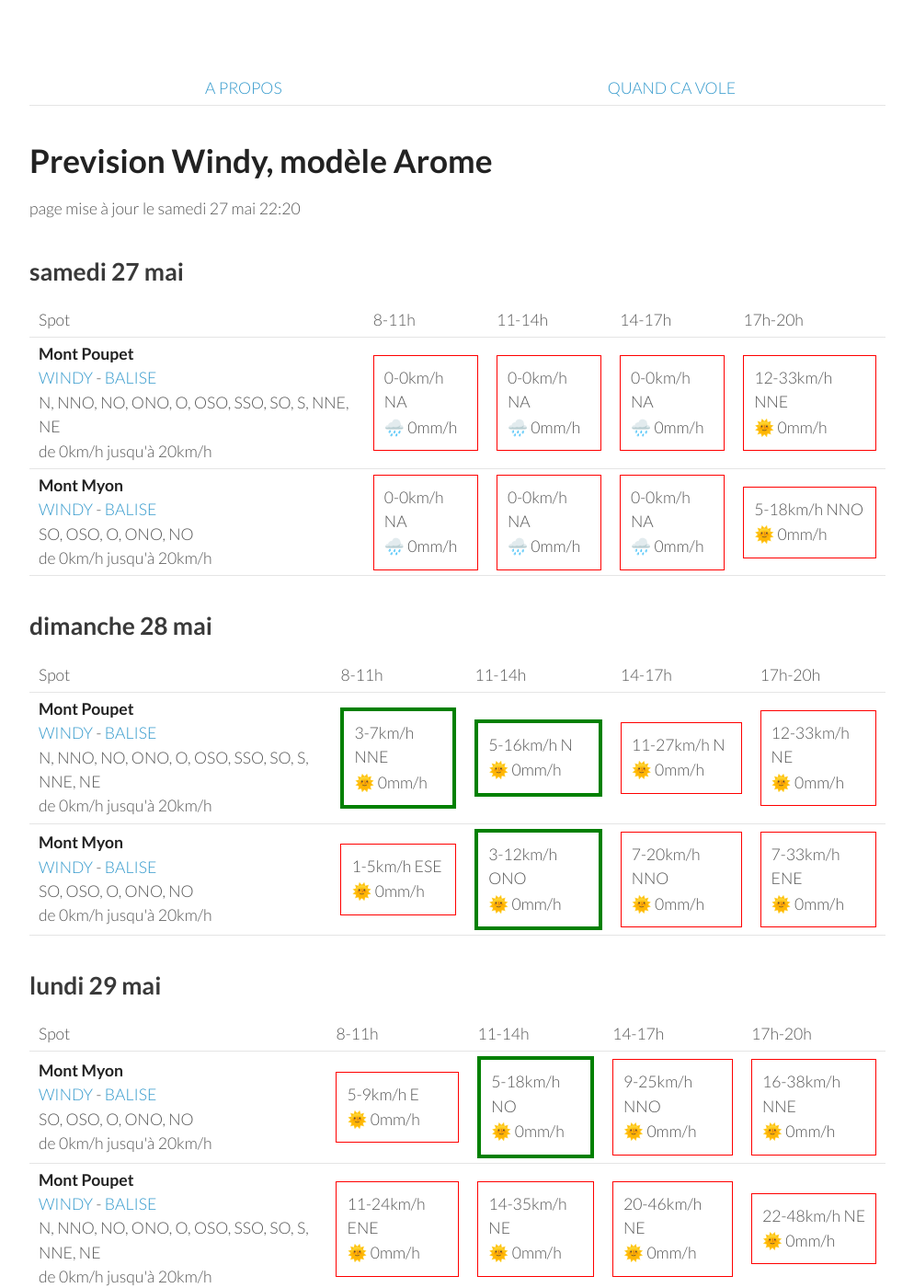
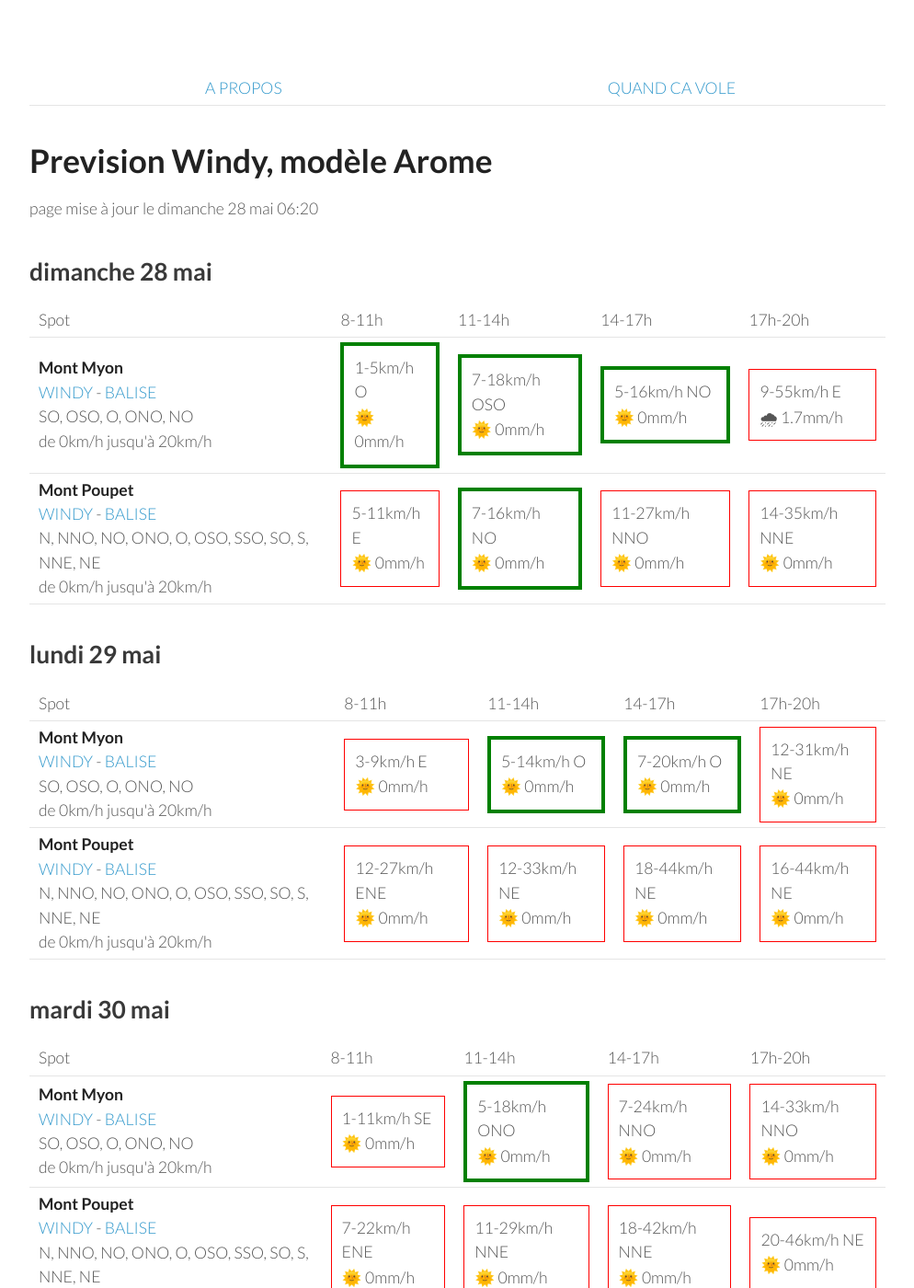
Before and after one commit to parapente-dans-le-nord/parapente-dans-le-nord.github.io, a Jekyll site: the page built from jura.markdown, in a window 1280 px wide and 1400 px high. Shown: the whole window at 92% size, without its empty margins (26-1020 px from the left). Built offline with Jekyll 4.4.1, drawn with Linux system fonts in a browser that asks for light colours; some of the changed text lies outside the part shown.

Commit message:
update index.markdown

```diff
--- a/jura.markdown
+++ b/jura.markdown
@@ -7,42 +7,8 @@ title:  "Tous les spots"
 {: .links}
 
 # Prevision Windy, modèle Arome
-page mise à jour le samedi 27 mai 22:20
+page mise à jour le dimanche 28 mai 06:20
 
-## samedi 27 mai
-
-{::nomarkdown}
-<table>
-  <tbody>
-    <tr>
-      <td>Spot</td>
-      <td>8-11h</td>
-      <td>11-14h</td>
-      <td>14-17h</td>
-      <td>17h-20h</td>
-    </tr>
-<tr>
-        <td><strong>Mont Poupet</strong><br><a href="https://windy.com/46.970/5.876?46.541,5.876,8">WINDY</a> - <span class=""><a href="http://www.balisemeteo.com/balise.php?idBalise=92">BALISE</a> </span><br> <span class="vent-favorable">N, NNO, NO, ONO, O, OSO, SSO, SO, S, NNE, NE</span><br><span class="force-vent">de 0km/h jusqu'à 20km/h</span> </td>
-
-            <td><div class="not-flyable"><p>0-0km/h NA</p><p>🌧️ 0mm/h</p></div></td>
-            <td><div class="not-flyable"><p>0-0km/h NA</p><p>🌧️ 0mm/h</p></div></td>
-            <td><div class="not-flyable"><p>0-0km/h NA</p><p>🌧️ 0mm/h</p></div></td>
-            <td><div class="not-flyable"><p>12-33km/h NNE</p><p>🌞 0mm/h</p></div></td>
-
-    </tr>
-<tr>
-        <td><strong>Mont Myon</strong><br><a href="https://windy.com/46.331/5.397?45.898,5.394,8,m:eWoagj8">WINDY</a> - <span class=""><a href="http://www.balisemeteo.com/balise.php?idBalise=70">BALISE</a> </span><br> <span class="vent-favorable">SO, OSO, O, ONO, NO</span><br><span class="force-vent">de 0km/h jusqu'à 20km/h</span> </td>
-
-            <td><div class="not-flyable"><p>0-0km/h NA</p><p>🌧️ 0mm/h</p></div></td>
-            <td><div class="not-flyable"><p>0-0km/h NA</p><p>🌧️ 0mm/h</p></div></td>
-            <td><div class="not-flyable"><p>0-0km/h NA</p><p>🌧️ 0mm/h</p></div></td>
-            <td><div class="not-flyable"><p>5-18km/h NNO</p><p>🌞 0mm/h</p></div></td>
-
-    </tr>
-
-</tbody>
-</table>
-{:/}
 ## dimanche 28 mai
 
 {::nomarkdown}
@@ -56,22 +22,22 @@ page mise à jour le samedi 27 mai 22:20
       <td>17h-20h</td>
     </tr>
 <tr>
-        <td><strong>Mont Poupet</strong><br><a href="https://windy.com/46.970/5.876?46.541,5.876,8">WINDY</a> - <span class=""><a href="http://www.balisemeteo.com/balise.php?idBalise=92">BALISE</a> </span><br> <span class="vent-favorable">N, NNO, NO, ONO, O, OSO, SSO, SO, S, NNE, NE</span><br><span class="force-vent">de 0km/h jusqu'à 20km/h</span> </td>
+        <td><strong>Mont Myon</strong><br><a href="https://windy.com/46.331/5.397?45.898,5.394,8,m:eWoagj8">WINDY</a> - <span class=""><a href="http://www.balisemeteo.com/balise.php?idBalise=70">BALISE</a> </span><br> <span class="vent-favorable">SO, OSO, O, ONO, NO</span><br><span class="force-vent">de 0km/h jusqu'à 20km/h</span> </td>
 
-            <td><div class="flyable"><p>3-7km/h NNE</p><p>🌞 0mm/h</p></div></td>
-            <td><div class="flyable"><p>5-16km/h N</p><p>🌞 0mm/h</p></div></td>
-            <td><div class="not-flyable"><p>11-27km/h N</p><p>🌞 0mm/h</p></div></td>
-            <td><div class="not-flyable"><p>12-33km/h NE</p><p>🌞 0mm/h</p></div></td>
+            <td><div class="flyable"><p>1-5km/h O</p><p>🌞 0mm/h</p></div></td>
+            <td><div class="flyable"><p>7-18km/h OSO</p><p>🌞 0mm/h</p></div></td>
+            <td><div class="flyable"><p>5-16km/h NO</p><p>🌞 0mm/h</p></div></td>
+            <td><div class="not-flyable"><p>9-55km/h E</p><p>🌧 1.7mm/h</p></div></td>
 
 
     </tr>
 <tr>
-        <td><strong>Mont Myon</strong><br><a href="https://windy.com/46.331/5.397?45.898,5.394,8,m:eWoagj8">WINDY</a> - <span class=""><a href="http://www.balisemeteo.com/balise.php?idBalise=70">BALISE</a> </span><br> <span class="vent-favorable">SO, OSO, O, ONO, NO</span><br><span class="force-vent">de 0km/h jusqu'à 20km/h</span> </td>
+        <td><strong>Mont Poupet</strong><br><a href="https://windy.com/46.970/5.876?46.541,5.876,8">WINDY</a> - <span class=""><a href="http://www.balisemeteo.com/balise.php?idBalise=92">BALISE</a> </span><br> <span class="vent-favorable">N, NNO, NO, ONO, O, OSO, SSO, SO, S, NNE, NE</span><br><span class="force-vent">de 0km/h jusqu'à 20km/h</span> </td>
 
-            <td><div class="not-flyable"><p>1-5km/h ESE</p><p>🌞 0mm/h</p></div></td>
-            <td><div class="flyable"><p>3-12km/h ONO</p><p>🌞 0mm/h</p></div></td>
-            <td><div class="not-flyable"><p>7-20km/h NNO</p><p>🌞 0mm/h</p></div></td>
-            <td><div class="not-flyable"><p>7-33km/h ENE</p><p>🌞 0mm/h</p></div></td>
+            <td><div class="not-flyable"><p>5-11km/h E</p><p>🌞 0mm/h</p></div></td>
+            <td><div class="flyable"><p>7-16km/h NO</p><p>🌞 0mm/h</p></div></td>
+            <td><div class="not-flyable"><p>11-27km/h NNO</p><p>🌞 0mm/h</p></div></td>
+            <td><div class="not-flyable"><p>14-35km/h NNE</p><p>🌞 0mm/h</p></div></td>
 
 
     </tr>
@@ -94,20 +60,20 @@ page mise à jour le samedi 27 mai 22:20
 <tr>
         <td><strong>Mont Myon</strong><br><a href="https://windy.com/46.331/5.397?45.898,5.394,8,m:eWoagj8">WINDY</a> - <span class=""><a href="http://www.balisemeteo.com/balise.php?idBalise=70">BALISE</a> </span><br> <span class="vent-favorable">SO, OSO, O, ONO, NO</span><br><span class="force-vent">de 0km/h jusqu'à 20km/h</span> </td>
 
-            <td><div class="not-flyable"><p>5-9km/h E</p><p>🌞 0mm/h</p></div></td>
-            <td><div class="flyable"><p>5-18km/h NO</p><p>🌞 0mm/h</p></div></td>
-            <td><div class="not-flyable"><p>9-25km/h NNO</p><p>🌞 0mm/h</p></div></td>
-            <td><div class="not-flyable"><p>16-38km/h NNE</p><p>🌞 0mm/h</p></div></td>
+            <td><div class="not-flyable"><p>3-9km/h E</p><p>🌞 0mm/h</p></div></td>
+            <td><div class="flyable"><p>5-14km/h O</p><p>🌞 0mm/h</p></div></td>
+            <td><div class="flyable"><p>7-20km/h O</p><p>🌞 0mm/h</p></div></td>
+            <td><div class="not-flyable"><p>12-31km/h NE</p><p>🌞 0mm/h</p></div></td>
 
 
     </tr>
 <tr>
         <td><strong>Mont Poupet</strong><br><a href="https://windy.com/46.970/5.876?46.541,5.876,8">WINDY</a> - <span class=""><a href="http://www.balisemeteo.com/balise.php?idBalise=92">BALISE</a> </span><br> <span class="vent-favorable">N, NNO, NO, ONO, O, OSO, SSO, SO, S, NNE, NE</span><br><span class="force-vent">de 0km/h jusqu'à 20km/h</span> </td>
 
-            <td><div class="not-flyable"><p>11-24km/h ENE</p><p>🌞 0mm/h</p></div></td>
-            <td><div class="not-flyable"><p>14-35km/h NE</p><p>🌞 0mm/h</p></div></td>
-            <td><div class="not-flyable"><p>20-46km/h NE</p><p>🌞 0mm/h</p></div></td>
-            <td><div class="not-flyable"><p>22-48km/h NE</p><p>🌞 0mm/h</p></div></td>
+            <td><div class="not-flyable"><p>12-27km/h ENE</p><p>🌞 0mm/h</p></div></td>
+            <td><div class="not-flyable"><p>12-33km/h NE</p><p>🌞 0mm/h</p></div></td>
+            <td><div class="not-flyable"><p>18-44km/h NE</p><p>🌞 0mm/h</p></div></td>
+            <td><div class="not-flyable"><p>16-44km/h NE</p><p>🌞 0mm/h</p></div></td>
 
 
     </tr>
@@ -130,19 +96,19 @@ page mise à jour le samedi 27 mai 22:20
 <tr>
         <td><strong>Mont Myon</strong><br><a href="https://windy.com/46.331/5.397?45.898,5.394,8,m:eWoagj8">WINDY</a> - <span class=""><a href="http://www.balisemeteo.com/balise.php?idBalise=70">BALISE</a> </span><br> <span class="vent-favorable">SO, OSO, O, ONO, NO</span><br><span class="force-vent">de 0km/h jusqu'à 20km/h</span> </td>
 
-            <td><div class="not-flyable"><p>1-11km/h SSE</p><p>🌞 0mm/h</p></div></td>
+            <td><div class="not-flyable"><p>1-11km/h SE</p><p>🌞 0mm/h</p></div></td>
             <td><div class="flyable"><p>5-18km/h ONO</p><p>🌞 0mm/h</p></div></td>
             <td><div class="not-flyable"><p>7-24km/h NNO</p><p>🌞 0mm/h</p></div></td>
-            <td><div class="not-flyable"><p>12-29km/h NNO</p><p>🌞 0mm/h</p></div></td>
+            <td><div class="not-flyable"><p>14-33km/h NNO</p><p>🌞 0mm/h</p></div></td>
 
 
     </tr>
 <tr>
         <td><strong>Mont Poupet</strong><br><a href="https://windy.com/46.970/5.876?46.541,5.876,8">WINDY</a> - <span class=""><a href="http://www.balisemeteo.com/balise.php?idBalise=92">BALISE</a> </span><br> <span class="vent-favorable">N, NNO, NO, ONO, O, OSO, SSO, SO, S, NNE, NE</span><br><span class="force-vent">de 0km/h jusqu'à 20km/h</span> </td>
 
-            <td><div class="not-flyable"><p>7-24km/h NE</p><p>🌞 0mm/h</p></div></td>
-            <td><div class="not-flyable"><p>11-27km/h NE</p><p>🌞 0mm/h</p></div></td>
-            <td><div class="not-flyable"><p>18-40km/h NE</p><p>🌞 0mm/h</p></div></td>
+            <td><div class="not-flyable"><p>7-22km/h ENE</p><p>🌞 0mm/h</p></div></td>
+            <td><div class="not-flyable"><p>11-29km/h NNE</p><p>🌞 0mm/h</p></div></td>
+            <td><div class="not-flyable"><p>18-42km/h NNE</p><p>🌞 0mm/h</p></div></td>
             <td><div class="not-flyable"><p>20-46km/h NE</p><p>🌞 0mm/h</p></div></td>
 
 
@@ -166,7 +132,7 @@ page mise à jour le samedi 27 mai 22:20
 <tr>
         <td><strong>Mont Myon</strong><br><a href="https://windy.com/46.331/5.397?45.898,5.394,8,m:eWoagj8">WINDY</a> - <span class=""><a href="http://www.balisemeteo.com/balise.php?idBalise=70">BALISE</a> </span><br> <span class="vent-favorable">SO, OSO, O, ONO, NO</span><br><span class="force-vent">de 0km/h jusqu'à 20km/h</span> </td>
 
-            <td><div class="not-flyable"><p>3-14km/h SSE</p><p>🌞 0mm/h</p></div></td>
+            <td><div class="not-flyable"><p>3-12km/h S</p><p>🌞 0mm/h</p></div></td>
             <td><div class="flyable"><p>5-16km/h O</p><p>🌞 0mm/h</p></div></td>
             <td><div class="flyable"><p>5-18km/h NO</p><p>🌧 0.2mm/h</p></div></td>
             <td><div class="not-flyable"><p>3-18km/h N</p><p>🌧 0.2mm/h</p></div></td>
@@ -176,8 +142,8 @@ page mise à jour le samedi 27 mai 22:20
 <tr>
         <td><strong>Mont Poupet</strong><br><a href="https://windy.com/46.970/5.876?46.541,5.876,8">WINDY</a> - <span class=""><a href="http://www.balisemeteo.com/balise.php?idBalise=92">BALISE</a> </span><br> <span class="vent-favorable">N, NNO, NO, ONO, O, OSO, SSO, SO, S, NNE, NE</span><br><span class="force-vent">de 0km/h jusqu'à 20km/h</span> </td>
 
-            <td><div class="not-flyable"><p>9-22km/h NE</p><p>🌞 0mm/h</p></div></td>
-            <td><div class="not-flyable"><p>9-25km/h NE</p><p>🌞 0mm/h</p></div></td>
+            <td><div class="not-flyable"><p>7-22km/h NE</p><p>🌞 0mm/h</p></div></td>
+            <td><div class="not-flyable"><p>9-27km/h NE</p><p>🌞 0mm/h</p></div></td>
             <td><div class="not-flyable"><p>12-31km/h NNE</p><p>🌞 0mm/h</p></div></td>
             <td><div class="not-flyable"><p>20-44km/h NE</p><p>🌞 0mm/h</p></div></td>
 
```
